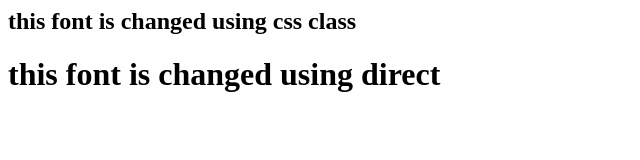
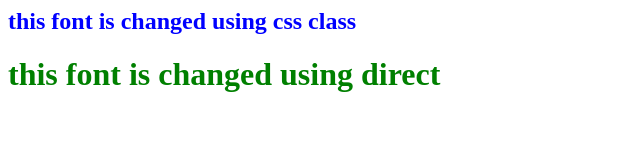
Before and after one commit to bhogleyuvraj/bhogleyuvraj.github.io, a plain HTML site: page index.html in a window 1280 px wide. Shown: the whole page, without its empty margins (0-640 px from the left). Drawn offline with Linux system fonts and the light colour scheme.

Commit message:
Update cla.css

```diff
--- a/cla.css
+++ b/cla.css
@@ -1,10 +1,10 @@
 .f
 {
-color:"blue";
+color:blue;
 }
 
 
 h1
 {
-color:"green";
+color:green;
 }
```
